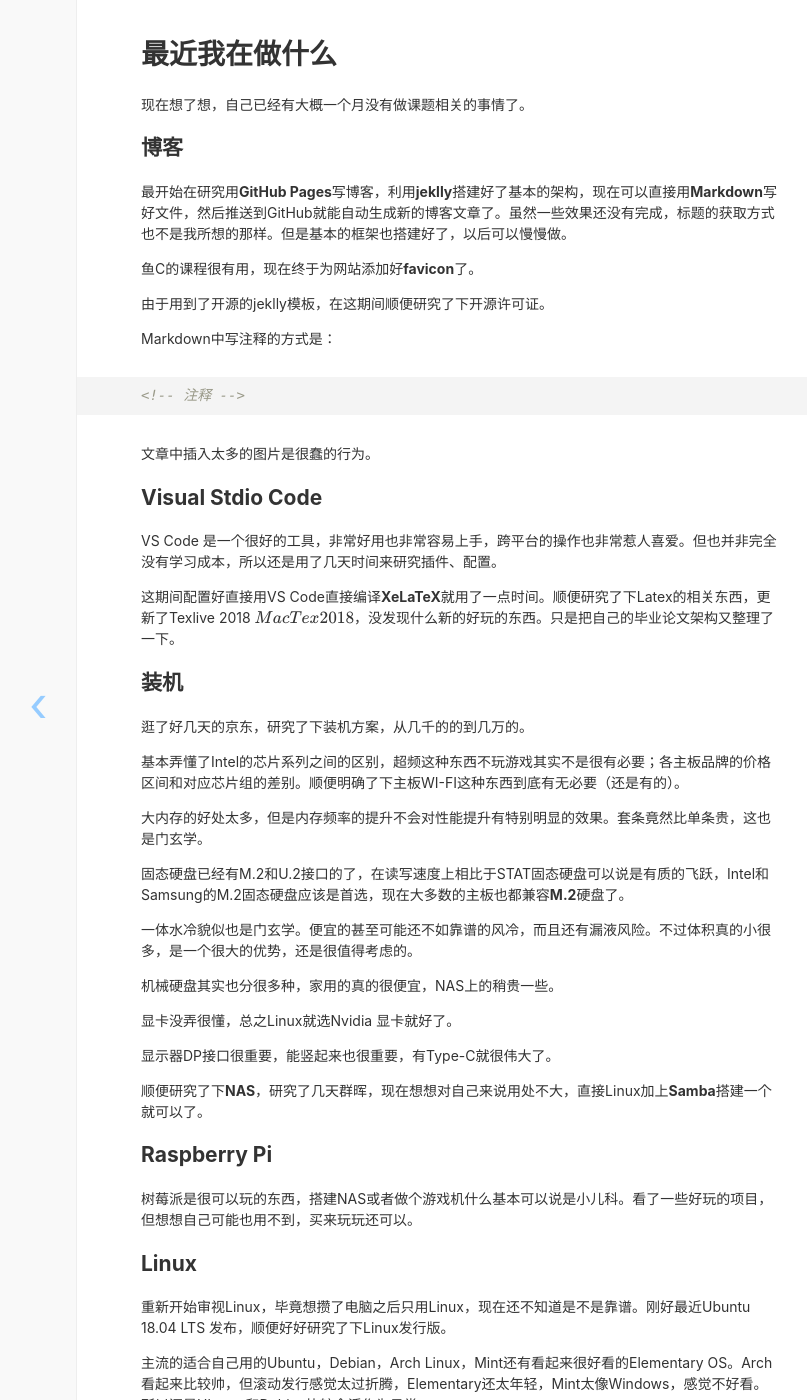
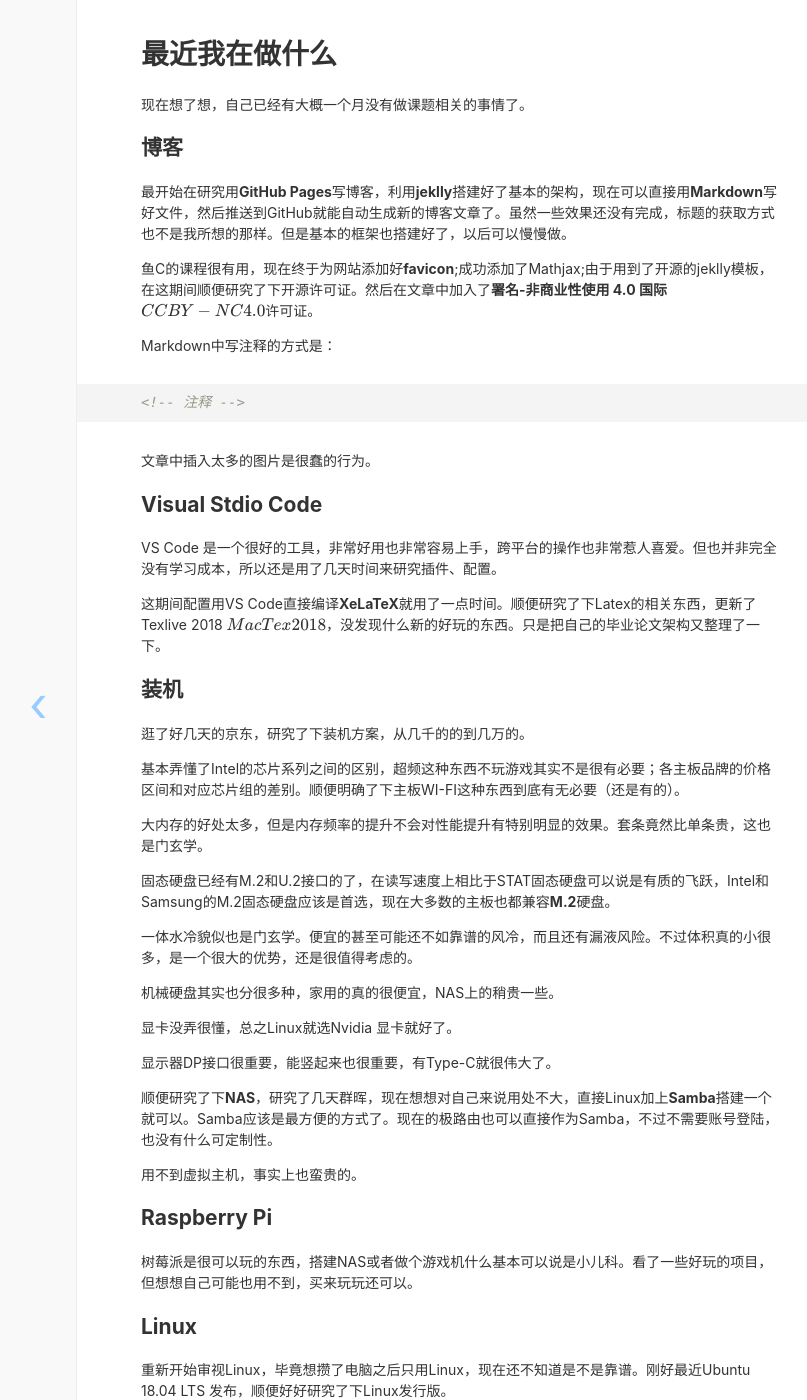
Before and after one commit to jiajunhit/jiajunhit.github.io, a Jekyll site: the page built from _posts/2018-05-07-最近我在做什么.md, in a window 1280 px wide and 1400 px high, scrolled down 237 px. Shown: the whole window, without its empty margins (180-987 px from the left). Built offline with Jekyll 4.4.1, drawn with Linux system fonts in a browser that asks for light colours; nearby versions of some CDN libraries; formulas are drawn with MathJax 3; some of the changed text lies outside the part shown.

Commit message:
add some more content

```diff
--- a/_posts/2018-05-07-最近我在做什么.md
+++ b/_posts/2018-05-07-最近我在做什么.md
@@ -6,9 +6,7 @@
 
 最开始在研究用**GitHub Pages**写博客，利用**jeklly**搭建好了基本的架构，现在可以直接用**Markdown**写好文件，然后推送到GitHub就能自动生成新的博客文章了。虽然一些效果还没有完成，标题的获取方式也不是我所想的那样。但是基本的框架也搭建好了，以后可以慢慢做。
 
-鱼C的课程很有用，现在终于为网站添加好**favicon**了。
-
-由于用到了开源的jeklly模板，在这期间顺便研究了下开源许可证。
+鱼C的课程很有用，现在终于为网站添加好**favicon**;成功添加了Mathjax;由于用到了开源的jeklly模板，在这期间顺便研究了下开源许可证。然后在文章中加入了**署名-非商业性使用 4.0 国际 (CC BY-NC 4.0)**许可证。
 
 Markdown中写注释的方式是：
 
@@ -24,7 +22,7 @@
 
 VS Code 是一个很好的工具，非常好用也非常容易上手，跨平台的操作也非常惹人喜爱。但也并非完全没有学习成本，所以还是用了几天时间来研究插件、配置。
 
-这期间配置好直接用VS Code直接编译**XeLaTeX**就用了一点时间。顺便研究了下Latex的相关东西，更新了Texlive 2018 (MacTex 2018)，没发现什么新的好玩的东西。只是把自己的毕业论文架构又整理了一下。
+这期间配置用VS Code直接编译**XeLaTeX**就用了一点时间。顺便研究了下Latex的相关东西，更新了Texlive 2018 (MacTex 2018)，没发现什么新的好玩的东西。只是把自己的毕业论文架构又整理了一下。
 
 ## 装机
 
@@ -46,7 +44,9 @@
 
 显示器DP接口很重要，能竖起来也很重要，有Type-C就很伟大了。
 
-顺便研究了下**NAS**，研究了几天群晖，现在想想对自己来说用处不大，直接Linux加上**Samba**搭建一个就可以了。
+顺便研究了下**NAS**，研究了几天群晖，现在想想对自己来说用处不大，直接Linux加上**Samba**搭建一个就可以。Samba应该是最方便的方式了。现在的极路由也可以直接作为Samba，不过不需要账号登陆，也没有什么可定制性。
+
+用不到虚拟主机，事实上也蛮贵的。
 
 ## Raspberry Pi
 
@@ -87,8 +87,12 @@
 
 ## 录制视频
 
-**Mac**下录屏其实非常容易，直接用**QuickTime**就可以了，如果需要加上自己的画面就再利用**Photo Booth**通过摄像头录制自己的，最后用**iMovie**合成就可以了。画中画的效果很好用，而画面的同步可以通过声音纹路来辅助。
+**Mac**下录屏其实非常容易，直接用**QuickTime**就可以了，如果需要加上自己的画面就再利用**Photo Booth**通过摄像头录制自己的，最后用**iMovie**合成。画中画的效果很好用，而画面的同步可以通过声音纹路来辅助。
 
 <!-- ![Simple Screen Recorder](https://uappexplorer.com/api/v1/snaps/icon/ubuntu/3c527d390fde058ad99974876ed06dca/simplescreenrecorder-mardy.png) -->
 
 **Linux**上面的可选方案其实也很多，但是简单地利用**Simple Screen Recorder**来录制屏幕，如果需要加上自己的画面就再加上**Guvcview**。后期剪辑还不知道用什么，不过可以导入到Mac。
+
+## 其他
+
+写报导的很多人实在是太不负责任，很多东西完全没有考证。相反写博客要靠谱很多。
```
Also changed, not shown: other parts of _posts/2018-05-07-最近我在做什么.md (+1 -1 lines).
